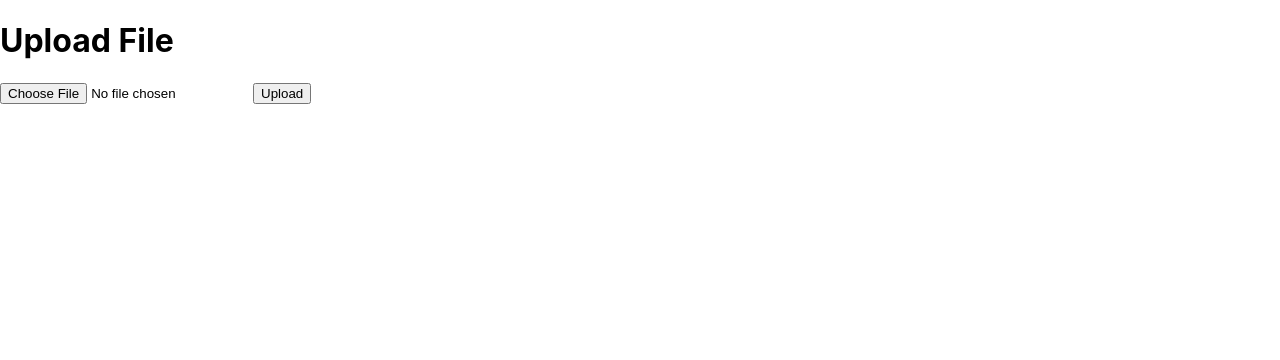
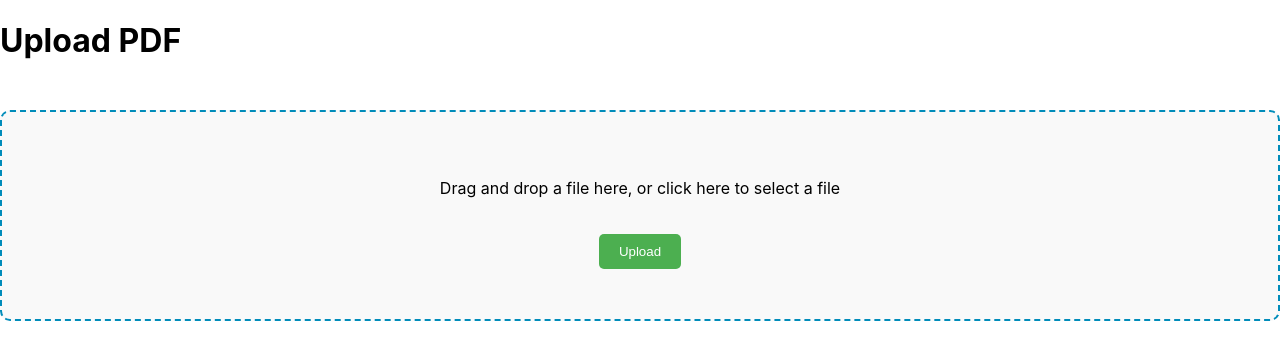
Before and after one commit to SKKUsanhak/frontend, a React (Create React App) app: page / in a window 1280 px wide. Shown: the top 360 px of the page. Built offline with nearby package versions, Linux system fonts and the light colour scheme.

Commit message:
First commit

```diff
--- a/src/App.js
+++ b/src/App.js
@@ -1,48 +1,15 @@
-import React, {useState} from 'react';
-import axios from 'axios';
+import React from 'react';
+import { BrowserRouter as Router, Route, Routes } from 'react-router-dom';
+import UploadPage from './pages/UploadPage';
 
 function App() {
-  const [file, setFile] = useState(null);
-    const [jsonResponse, setJsonResponse] = useState(null);
-    const [message, setMessage] = useState('');
-
-    const handleFileChange = (event) => {
-        setFile(event.target.files[0]);
-    };
-
-    const handleUpload = () => {
-        const formData = new FormData();
-        formData.append('file', file);
-
-        axios.post('/upload', formData, {
-            headers: {
-                'Content-Type': 'multipart/form-data'
-            }
-        })
-        .then(response => {
-            setJsonResponse(response.data);
-            setMessage('File uploaded successfully!');
-        })
-        .catch(error => {
-            setMessage('Failed to upload file.');
-            console.error('There was an error uploading the file!', error);
-        });
-    };
-
-    return (
-        <div>
-            <h1>Upload File</h1>
-            <input type="file" onChange={handleFileChange} />
-            <button onClick={handleUpload}>Upload</button>
-            <p>{message}</p>
-            {jsonResponse && (
-                <div>
-                    <h2>Response JSON</h2>
-                    <pre>{JSON.stringify(jsonResponse, null, 2)}</pre>
-                </div>
-            )}
-        </div>
-    );
+  return (
+    <Router>
+      <Routes>
+        <Route path="/" element={<UploadPage />} />
+      </Routes>
+    </Router>
+  );
 }
 
 export default App;
--- /dev/null
+++ b/src/components/FileUpload.css
@@ -0,0 +1,56 @@
+.upload-container {
+    display: flex;
+    flex-direction: column;
+    align-items: center;
+    justify-content: center;
+    margin-top: 50px;
+    border: 2px dashed #008cba;
+    padding: 50px;
+    border-radius: 10px;
+    background-color: #f9f9f9;
+    transition: background-color 0.3s ease;
+    text-align: center;
+  }
+
+  .upload-container:hover {
+    background-color: #e6f7ff;
+  }
+
+  .file-input {
+    display: none;
+  }
+
+  .file-label {
+    display: inline-block;
+    padding: 10px 20px;
+    background-color: #008cba;
+    color: white;
+    border-radius: 5px;
+    cursor: pointer;
+    transition: background-color 0.3s ease;
+  }
+
+  .file-label:hover {
+    background-color: #005f7f;
+  }
+
+  .upload-button {
+    margin-top: 20px;
+    padding: 10px 20px;
+    background-color: #4caf50;
+    color: white;
+    border: none;
+    border-radius: 5px;
+    cursor: pointer;
+    transition: background-color 0.3s ease;
+  }
+
+  .upload-button:hover {
+    background-color: #388e3c;
+  }
+
+  .file-name {
+    margin-top: 20px;
+    font-size: 1.2em;
+    color: #333;
+  }
--- /dev/null
+++ b/src/components/FileUpload.js
@@ -0,0 +1,54 @@
+import React, { useState } from 'react';
+import { useDropzone } from 'react-dropzone';
+import axios from 'axios';
+import './FileUpload.css';
+
+function FileUpload({ setTableData }) {
+  const [file, setFile] = useState(null);
+
+  const onDrop = acceptedFiles => {
+    setFile(acceptedFiles[0]);
+  };
+
+  const { getRootProps, getInputProps, isDragActive } = useDropzone({ onDrop });
+
+  const handleUpload = async () => {
+    if (!file) {
+      alert("Please select a file to upload.");
+      return;
+    }
+
+    const formData = new FormData();
+    formData.append('file', file);
+
+    try {
+      console.log("Uploading file...");
+      const response = await axios.post('http://백엔드서버IP:8080/upload', formData, {
+        headers: {
+          'Content-Type': 'multipart/form-data'
+        }
+      });
+      console.log("File uploaded successfully:", response.data);
+      setTableData(response.data);  // Assuming the backend returns JSON data
+    } catch (error) {
+      console.error('Error uploading file:', error);
+    }
+  };
+
+  return (
+    <div className="upload-container" {...getRootProps()}>
+      <input {...getInputProps()} className="file-input" />
+      {
+        isDragActive ?
+          <p>Drop the file here ...</p> :
+          <p>Drag and drop a file here, or click here to select a file</p>
+      }
+      {file && <p className="file-name">{file.name}</p>}
+      <button onClick={handleUpload} className="upload-button">
+        Upload
+      </button>
+    </div>
+  );
+}
+
+export default FileUpload;
--- /dev/null
+++ b/src/components/Table.js
@@ -0,0 +1,26 @@
+import React from 'react';
+
+function Table({ data }) {
+  return (
+    <table>
+      <thead>
+        <tr>
+          {data.length > 0 && Object.keys(data[0]).map((key) => (
+            <th key={key}>{key}</th>
+          ))}
+        </tr>
+      </thead>
+      <tbody>
+        {data.map((row, index) => (
+          <tr key={index}>
+            {Object.values(row).map((cell, cellIndex) => (
+              <td key={cellIndex}>{cell}</td>
+            ))}
+          </tr>
+        ))}
+      </tbody>
+    </table>
+  );
+}
+
+export default Table;
--- /dev/null
+++ b/src/pages/UploadPage.js
@@ -0,0 +1,17 @@
+import React, { useState } from 'react';
+import FileUpload from '../components/FileUpload';
+import Table from '../components/Table';
+
+function UploadPage() {
+  const [tableData, setTableData] = useState([]);
+
+  return (
+    <div>
+      <h1>Upload PDF</h1>
+      <FileUpload setTableData={setTableData} />
+      <Table data={tableData} />
+    </div>
+  );
+}
+
+export default UploadPage;
```
Also changed, not shown: package.json (+5 -5 lines), src/components/TableEditor.css (added, +14 -0 lines), src/components/TableEditor.js (added, +58 -0 lines), src/pages/_UploadPage.css (added, +12 -0 lines), src/styles/App.css (added, +38 -0 lines), 1 other file (tests, documents, lock files or other folders).
